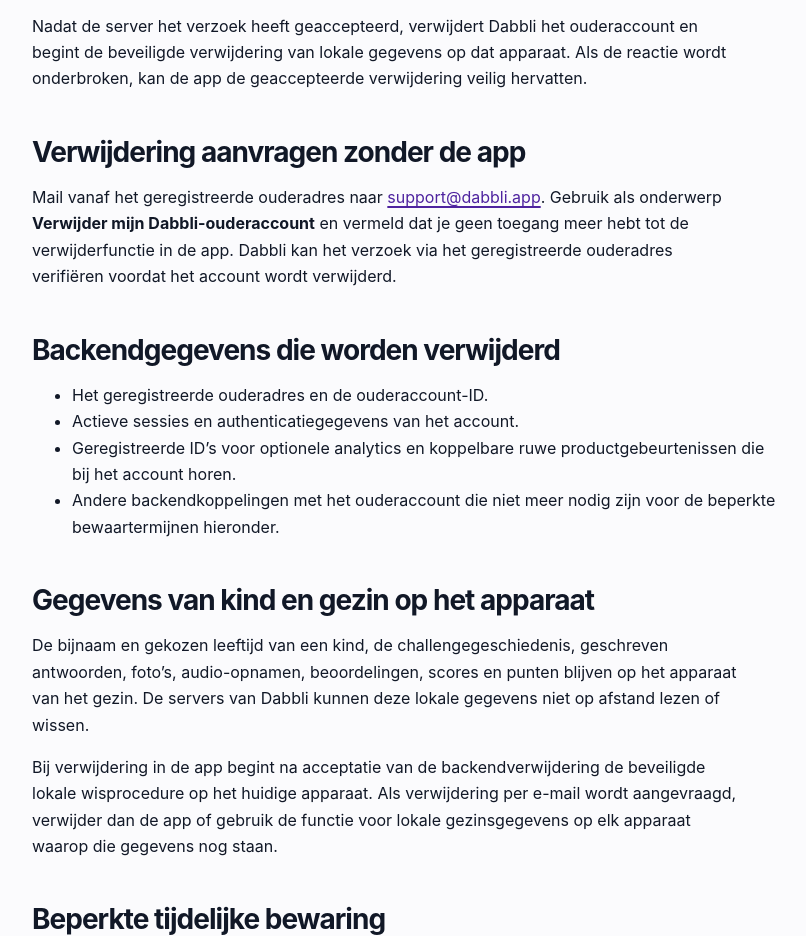
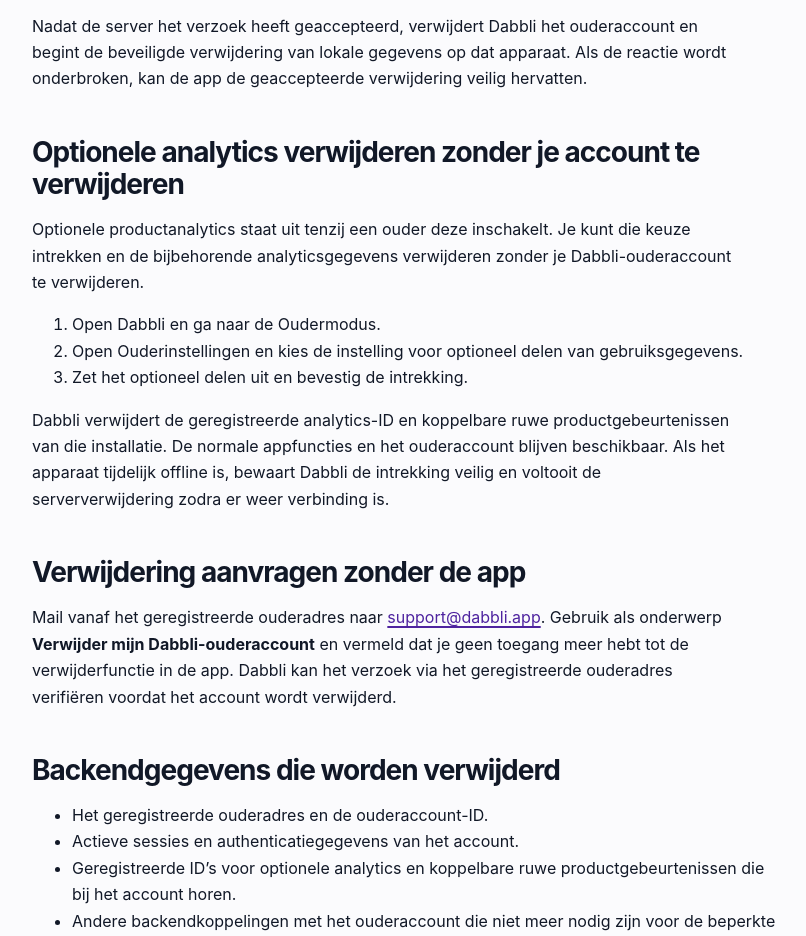
Before and after one commit to tridipchoudhury/dabbli-legal, a plain HTML site: page delete-account-nl.html in a window 1280 px wide. Shown: the part 821-1757 px from the top of the page, without its empty margins (224-1030 px from the left). Drawn offline with Linux system fonts and the light colour scheme.

Commit message:
docs(site): explain optional analytics deletion

```diff
--- a/delete-account-nl.html
+++ b/delete-account-nl.html
@@ -56,6 +56,28 @@
         ouderaccount en begint de beveiligde verwijdering van lokale gegevens op
         dat apparaat. Als de reactie wordt onderbroken, kan de app de
         geaccepteerde verwijdering veilig hervatten.
+      </p>
+
+      <h2>Optionele analytics verwijderen zonder je account te verwijderen</h2>
+      <p>
+        Optionele productanalytics staat uit tenzij een ouder deze inschakelt.
+        Je kunt die keuze intrekken en de bijbehorende analyticsgegevens
+        verwijderen zonder je Dabbli-ouderaccount te verwijderen.
+      </p>
+      <ol>
+        <li>Open Dabbli en ga naar de Oudermodus.</li>
+        <li>
+          Open Ouderinstellingen en kies de instelling voor optioneel delen van
+          gebruiksgegevens.
+        </li>
+        <li>Zet het optioneel delen uit en bevestig de intrekking.</li>
+      </ol>
+      <p>
+        Dabbli verwijdert de geregistreerde analytics-ID en koppelbare ruwe
+        productgebeurtenissen van die installatie. De normale appfuncties en het
+        ouderaccount blijven beschikbaar. Als het apparaat tijdelijk offline is,
+        bewaart Dabbli de intrekking veilig en voltooit de serververwijdering
+        zodra er weer verbinding is.
       </p>
 
       <h2>Verwijdering aanvragen zonder de app</h2>
```
Also changed, not shown: delete-account.html (+19 -0 lines).
